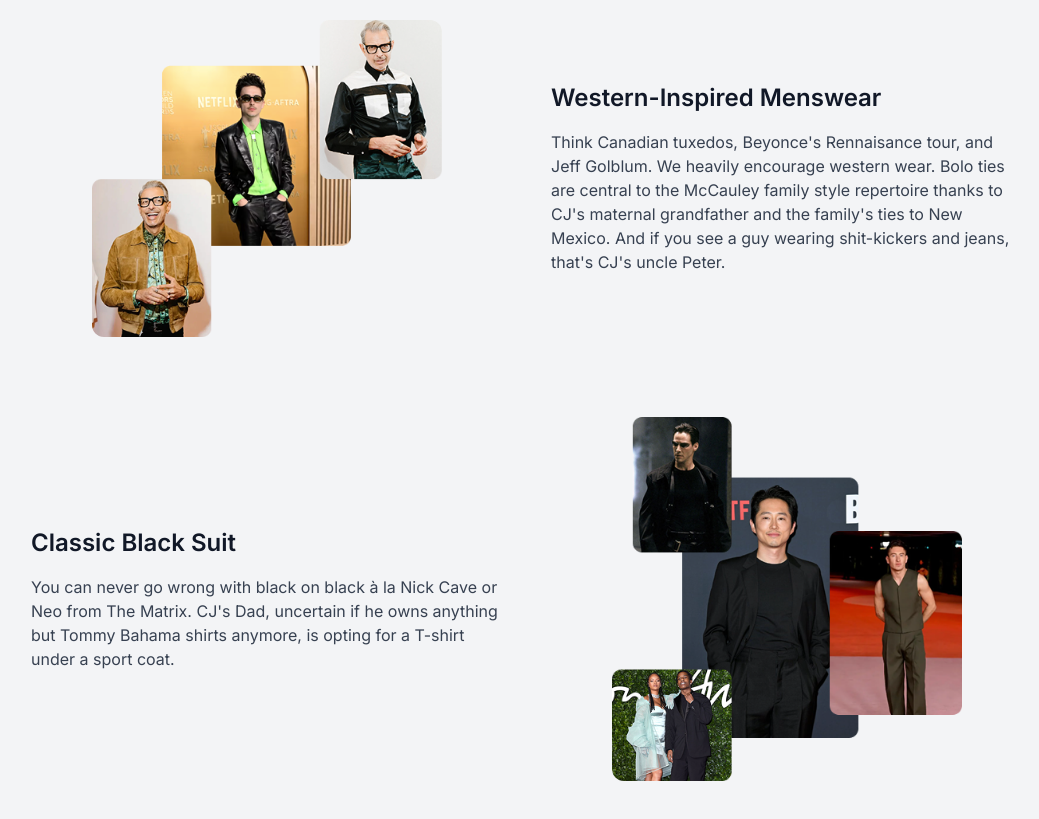
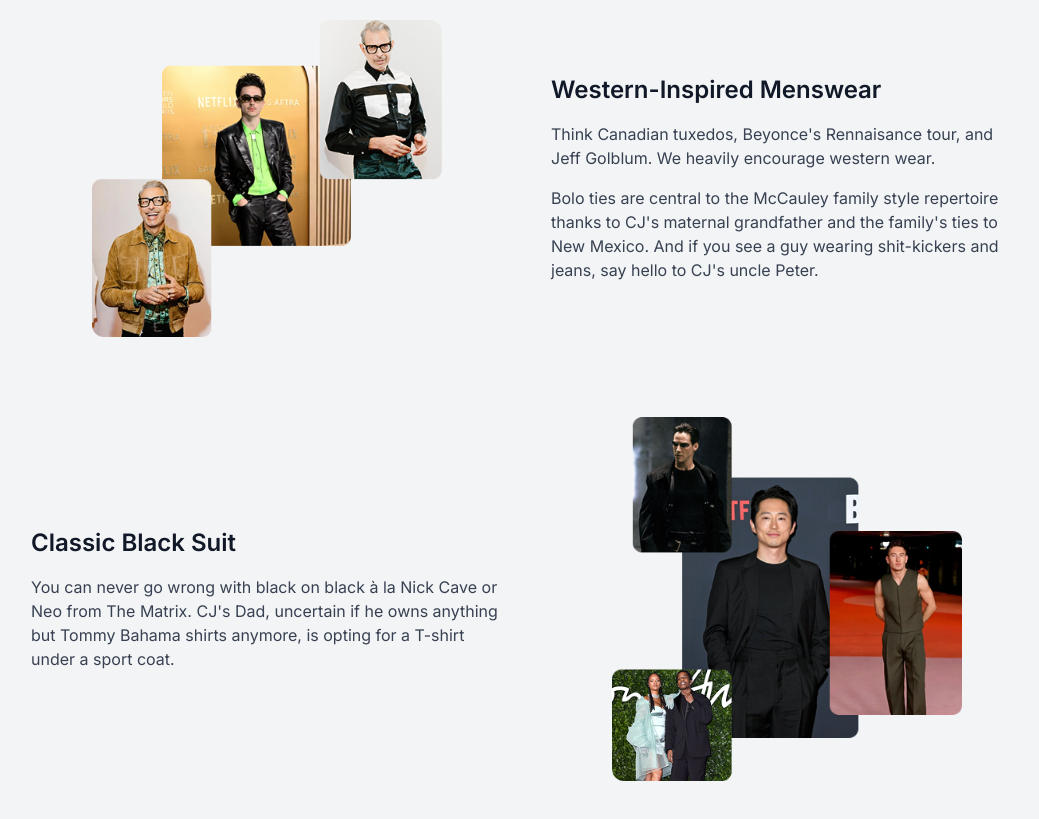
Before and after one commit to CEEJ222/wedding-website, a Next.js app: page /dress-code in a window 1280 px wide. Shown: the part 980-1799 px from the top of the page, without its empty margins (113-1152 px from the left). Built offline with nearby package versions, Linux system fonts and the light colour scheme; a web font is replaced by a local one.

Commit message:
dress code page

```diff
--- a/src/app/dress-code/page.tsx
+++ b/src/app/dress-code/page.tsx
@@ -55,8 +55,8 @@ export default function DressCode() {
           <div className="flex-1">
             <h2 className="text-2xl font-semibold mb-4 text-gray-900">Western-Inspired Menswear</h2>
             <p className="text-gray-700">
-              Think Canadian tuxedos, Beyonce's Rennaisance tour, and Jeff Golblum. We heavily encourage western wear. Bolo ties are central to the McCauley family style repertoire thanks to CJ's maternal grandfather and the family's ties to New Mexico. And if you see a guy wearing shit-kickers and jeans, that's CJ's uncle Peter.
-            </p>
+              Think Canadian tuxedos, Beyonce's Rennaisance tour, and Jeff Golblum. We heavily encourage western wear.</p>
+              <p className="text-gray-700 pt-4">Bolo ties are central to the McCauley family style repertoire thanks to CJ's maternal grandfather and the family's ties to New Mexico. And if you see a guy wearing shit-kickers and jeans, say hello to CJ's uncle Peter.</p>
           </div>
           <div className="flex-1 flex justify-center">
             <Image
```
